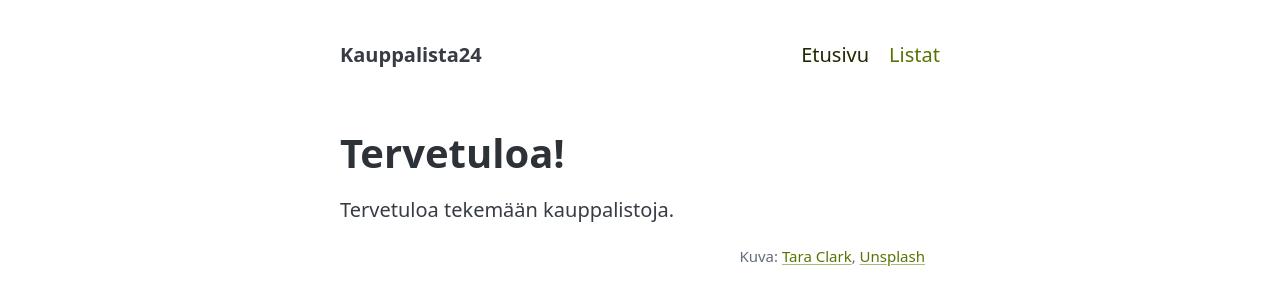
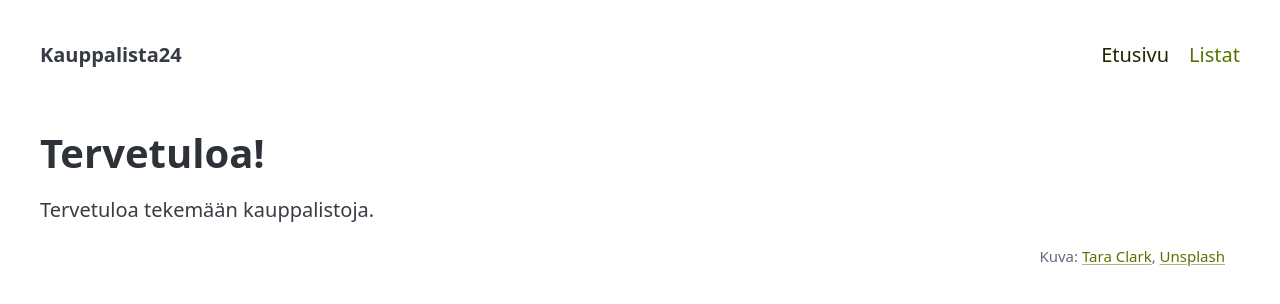
Before and after one commit to Raision-seudun-koulutuskuntayhtyma/kauppalista24, a SvelteKit app in the folder kauppalista/: page / in a window 1280 px wide. Shown: the top 304 px of the page. Built offline with nearby package versions, Linux system fonts and the light colour scheme.

Commit message:
Siirre %sveltekit.body% divin sisään
SvelteKit antoi tästä varoituksen, että %sveltekit.body%:n ei pitäisi olla suoraan <body>:n sisällä.

```diff
--- a/kauppalista/src/app.html
+++ b/kauppalista/src/app.html
@@ -7,6 +7,6 @@
         %sveltekit.head%
     </head>
     <body data-sveltekit-preload-data="hover">
-        %sveltekit.body%
+        <div style="display: contents" id="root">%sveltekit.body%</div>
     </body>
 </html>
--- a/kauppalista/src/routes/global.scss
+++ b/kauppalista/src/routes/global.scss
@@ -1,6 +1,7 @@
 @use '@picocss/pico/scss/pico' with (
     $theme-color: 'lime',
     $enable-semantic-container: true,
+    $semantic-root-element: '#root',
     $enable-classes: false
 );
 
```
